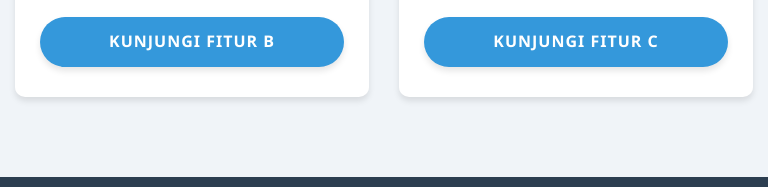
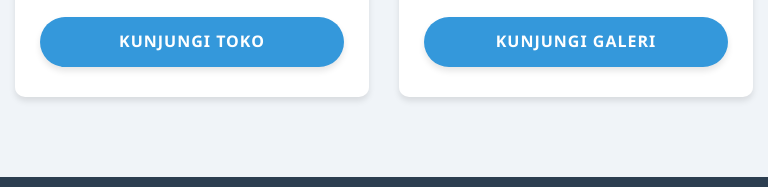
Before and after one commit to masmameh010/imajinasilokal1, a plain HTML site: page index.html in a window 1280 px wide. Shown: the part 1942-2129 px from the top of the page, 448-1216 px from the left. Drawn offline with Linux system fonts and the light colour scheme.

Commit message:
Update index.html

```diff
--- a/index.html
+++ b/index.html
@@ -93,7 +93,7 @@
                     <h3>PRODUK IMAJINASI LOKAL</h3>
                     <p>Temukan Produk Digital Yang Sesuai Denganmu Disini.</p>
                     <!-- Ganti tanda 'https://lynk.id/masmameh' dengan link tujuan Anda -->
-                    <a href="#" class="btn btn-primary">Kunjungi Fitur B</a>
+                    <a href="#" class="btn btn-primary">Kunjungi Toko</a>
                 </div>
 
                 <!-- Contoh Fitur 3 (bisa Anda ubah nanti) -->
@@ -101,7 +101,7 @@
                     <h3>GALERI PROMPT</h3>
                     <p>Galeri Prompt Beserta Hasil Gambar yang sudah Digenerate</p>
                      <!-- Ganti tanda 'https://www.canva.com/design/DAGpv726L38/FHyMAisxDFhq8KvmewBYnw/view' dengan link tujuan Anda -->
-                    <a href="#" class="btn btn-primary">Kunjungi Fitur C</a>
+                    <a href="#" class="btn btn-primary">Kunjungi Galeri</a>
                 </div>
             </div>
         </div>
```
